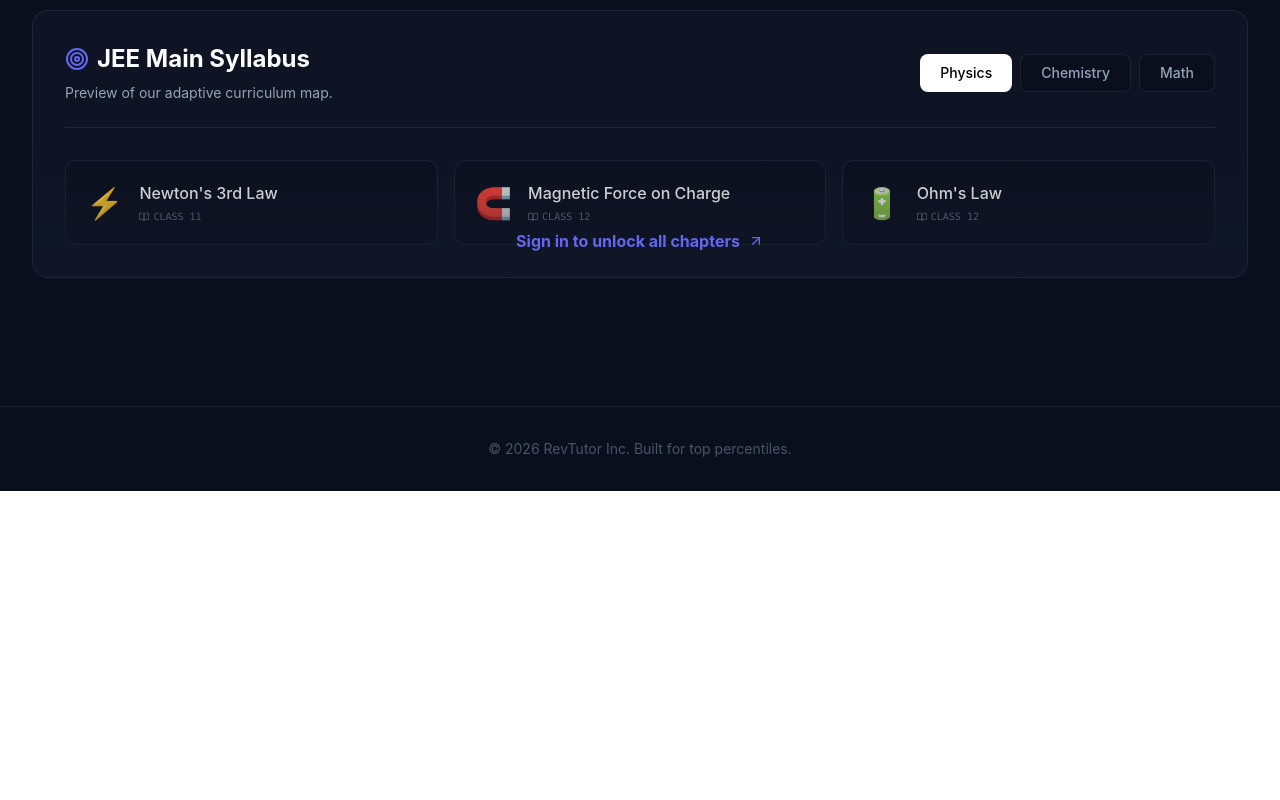
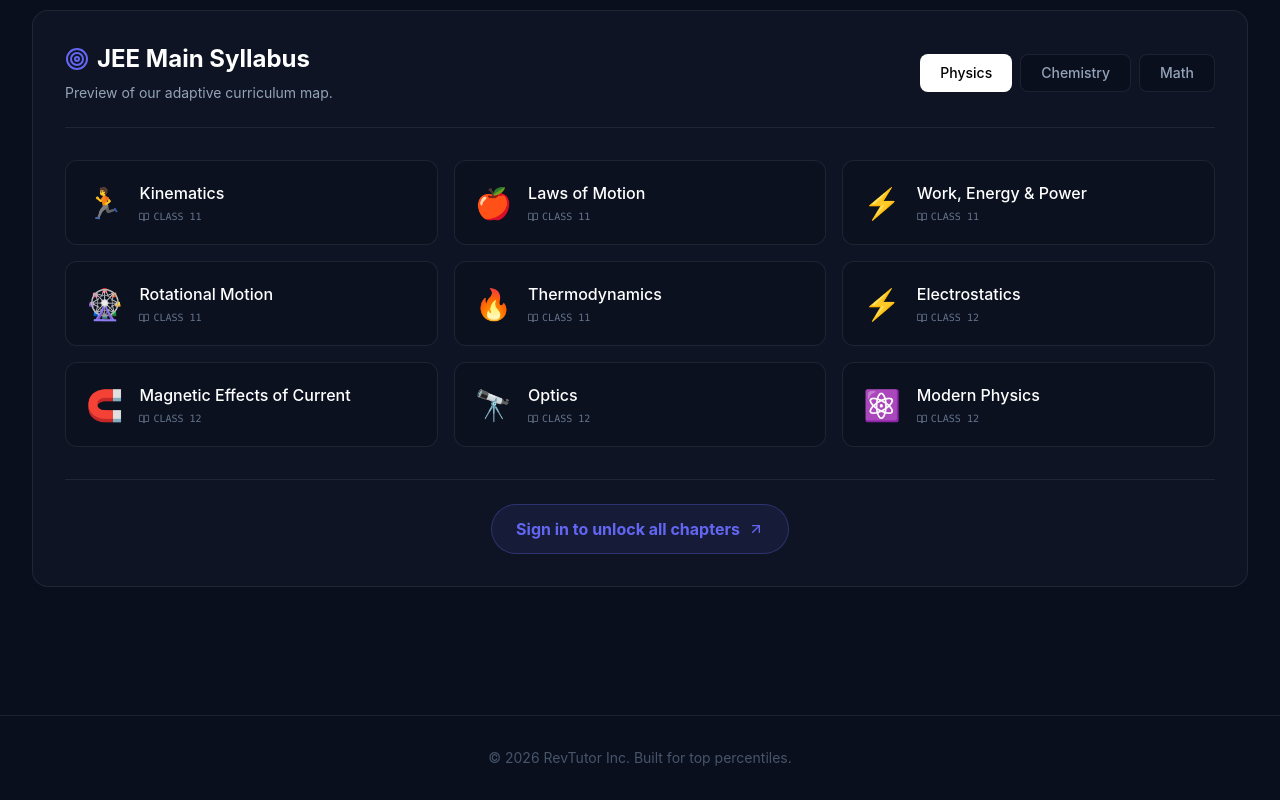
Before and after one commit to amuisaddiction/reverse-tutor, a React (Vite) app in the folder client/: page / in a window 1280 px wide. Shown: the part 1663-2463 px from the top of the page. Before the commit the page ends 2154 px from the top, so only its background shows below. Built offline with nearby package versions, Linux system fonts and the light colour scheme.

Commit message:
UI: Fixed Syllabus CTA button layout & Updated topics to real JEE/NEET chapters

```diff
--- a/client/src/data/topics.js
+++ b/client/src/data/topics.js
@@ -1,92 +1,41 @@
 export const TOPICS = [
-  {
-    id: "newton3",
-    label: "Newton's 3rd Law",
-    emoji: "⚡",
-    subject: "Physics",
-    classLevel: 11,
-    easy: {
-      misconception: "If a truck and a bicycle collide, the truck exerts more force on the bicycle than the bicycle exerts on the truck.",
-      hint: "Think about what Newton's 3rd Law actually says about the magnitudes."
-    },
-    hard: {
-      misconception: "The forces are equal but the truck still 'wins' because it has more mass, so the net force must favor the truck.",
-      hint: "Equal forces, different accelerations — why?"
-    }
-  },
-  {
-    id: "mag-force",
-    label: "Magnetic Force on Charge",
-    emoji: "🧲",
-    subject: "Physics",
-    classLevel: 12,
-    easy: {
-      misconception: "A stationary charge placed in a strong magnetic field will start moving along the magnetic field lines.",
-      hint: "Look at the formula for magnetic force: F = qv × B. What happens if v = 0?"
-    },
-    hard: {
-      misconception: "Magnetic fields do work on charged particles to speed them up.",
-      hint: "What is the angle between the magnetic force and the velocity vector?"
-    }
-  },
-  {
-    id: "le-chatelier",
-    label: "Le Chatelier's Principle",
-    emoji: "⚗️",
-    subject: "Chemistry",
-    classLevel: 11,
-    easy: {
-      misconception: "Adding a catalyst to a reaction at equilibrium will shift it to the right to make more products.",
-      hint: "Does a catalyst affect the equilibrium position, or just the speed?"
-    },
-    hard: {
-      misconception: "If you add an inert gas at constant volume, the pressure increases so the reaction shifts to the side with fewer moles.",
-      hint: "Does the partial pressure of the reacting gases change?"
-    }
-  },
-  {
-    id: "ohms-law",
-    label: "Ohm's Law",
-    emoji: "🔋",
-    subject: "Physics",
-    classLevel: 12,
-    easy: {
-      misconception: "If you increase the voltage across a fixed resistor, the resistance goes down because more current flows.",
-      hint: "Is the resistor itself changing, or just the current?"
-    },
-    hard: {
-      misconception: "Ohm's Law is a fundamental law of physics that applies to every electrical component universally.",
-      hint: "Are there non-ohmic devices like diodes?"
-    }
-  },
-  {
-    id: "chain-rule",
-    label: "Chain Rule",
-    emoji: "📐",
-    subject: "Math",
-    classLevel: 12,
-    easy: {
-      misconception: "To differentiate f(g(x)), you just do f'(x) * g'(x).",
-      hint: "What happens to the inside function when you take the derivative of the outside function?"
-    },
-    hard: {
-      misconception: "I know it's f'(g(x)) * g'(x), but I think g'(x) is just a constant multiplier that we can pull out at the end.",
-      hint: "Is g'(x) evaluated at x or g(x)?"
-    }
-  },
-  {
-    id: "cond-prob",
-    label: "Conditional Probability",
-    emoji: "📊",
-    subject: "Math",
-    classLevel: 12,
-    easy: {
-      misconception: "P(A|B) is exactly the same as P(B|A).",
-      hint: "Think about the probability of having a fever given you have the flu vs having the flu given you have a fever."
-    },
-    hard: {
-      misconception: "If two events are mutually exclusive, they must be independent.",
-      hint: "If event A happens, can event B happen if they are mutually exclusive?"
-    }
-  }
+  // Physics (Class 11 & 12)
+  { id: 'p1', subject: 'Physics', classLevel: '11', label: 'Kinematics', emoji: '🏃' },
+  { id: 'p2', subject: 'Physics', classLevel: '11', label: 'Laws of Motion', emoji: '🍎' },
+  { id: 'p3', subject: 'Physics', classLevel: '11', label: 'Work, Energy & Power', emoji: '⚡' },
+  { id: 'p4', subject: 'Physics', classLevel: '11', label: 'Rotational Motion', emoji: '🎡' },
+  { id: 'p5', subject: 'Physics', classLevel: '11', label: 'Thermodynamics', emoji: '🔥' },
+  { id: 'p6', subject: 'Physics', classLevel: '12', label: 'Electrostatics', emoji: '⚡' },
+  { id: 'p7', subject: 'Physics', classLevel: '12', label: 'Magnetic Effects of Current', emoji: '🧲' },
+  { id: 'p8', subject: 'Physics', classLevel: '12', label: 'Optics', emoji: '🔭' },
+  { id: 'p9', subject: 'Physics', classLevel: '12', label: 'Modern Physics', emoji: '⚛️' },
+
+  // Chemistry (Class 11 & 12)
+  { id: 'c1', subject: 'Chemistry', classLevel: '11', label: 'Atomic Structure', emoji: '⚛️' },
+  { id: 'c2', subject: 'Chemistry', classLevel: '11', label: 'Chemical Bonding', emoji: '🔗' },
+  { id: 'c3', subject: 'Chemistry', classLevel: '11', label: 'Thermodynamics', emoji: '🌡️' },
+  { id: 'c4', subject: 'Chemistry', classLevel: '12', label: 'Solutions', emoji: '🧪' },
+  { id: 'c5', subject: 'Chemistry', classLevel: '12', label: 'Electrochemistry', emoji: '🔋' },
+  { id: 'c6', subject: 'Chemistry', classLevel: '12', label: 'Chemical Kinetics', emoji: '⏱️' },
+  { id: 'c7', subject: 'Chemistry', classLevel: '11', label: 'General Organic Chemistry', emoji: '⬡' },
+  { id: 'c8', subject: 'Chemistry', classLevel: '12', label: 'Aldehydes & Ketones', emoji: '🧬' },
+
+  // Mathematics (Class 11 & 12)
+  { id: 'm1', subject: 'Math', classLevel: '11', label: 'Sets, Relations & Functions', emoji: '⋂' },
+  { id: 'm2', subject: 'Math', classLevel: '11', label: 'Complex Numbers', emoji: '𝑖' },
+  { id: 'm3', subject: 'Math', classLevel: '11', label: 'Permutations & Combinations', emoji: '🎲' },
+  { id: 'm4', subject: 'Math', classLevel: '11', label: 'Coordinate Geometry', emoji: '📐' },
+  { id: 'm5', subject: 'Math', classLevel: '12', label: 'Calculus (Limits & Derivatives)', emoji: '∫' },
+  { id: 'm6', subject: 'Math', classLevel: '12', label: 'Integral Calculus', emoji: '∯' },
+  { id: 'm7', subject: 'Math', classLevel: '12', label: 'Vectors & 3D Geometry', emoji: '🧊' },
+  { id: 'm8', subject: 'Math', classLevel: '12', label: 'Probability', emoji: '📈' },
+
+  // Biology (Class 11 & 12 for NEET)
+  { id: 'b1', subject: 'Biology', classLevel: '11', label: 'Diversity in Living World', emoji: '🌍' },
+  { id: 'b2', subject: 'Biology', classLevel: '11', label: 'Cell Structure & Function', emoji: '🔬' },
+  { id: 'b3', subject: 'Biology', classLevel: '11', label: 'Plant Physiology', emoji: '🌿' },
+  { id: 'b4', subject: 'Biology', classLevel: '11', label: 'Human Physiology', emoji: '🫀' },
+  { id: 'b5', subject: 'Biology', classLevel: '12', label: 'Reproduction', emoji: '🧬' },
+  { id: 'b6', subject: 'Biology', classLevel: '12', label: 'Genetics & Evolution', emoji: '🐒' },
+  { id: 'b7', subject: 'Biology', classLevel: '12', label: 'Ecology & Environment', emoji: '🌱' },
 ];
--- a/client/src/pages/LandingPage.jsx
+++ b/client/src/pages/LandingPage.jsx
@@ -97,7 +97,7 @@
             </div>
           </div>
 
-          <div className="grid grid-cols-1 md:grid-cols-2 lg:grid-cols-3 gap-4">
+          <div className="grid grid-cols-1 md:grid-cols-2 lg:grid-cols-3 gap-4 mb-8">
             {filteredTopics.map((topic, i) => (
               <motion.div
                 key={topic.id}
@@ -121,9 +121,9 @@
             ))}
           </div>
 
-          {/* Fade out bottom overlay to tease user to login */}
-          <div className="absolute bottom-0 left-0 w-full h-32 bg-gradient-to-t from-vercel-card to-transparent flex items-end justify-center pb-6">
-            <button onClick={scrollToLogin} className="text-electric-indigo font-bold hover:text-white transition-colors flex items-center gap-2">
+          {/* Static call to action button */}
+          <div className="flex justify-center border-t border-vercel-border pt-6">
+            <button onClick={scrollToLogin} className="bg-electric-indigo/10 border border-electric-indigo/30 px-6 py-3 rounded-full text-electric-indigo font-bold hover:bg-electric-indigo hover:text-white transition-all flex items-center gap-2">
               Sign in to unlock all chapters <ArrowUpRight size={16} />
             </button>
           </div>
```
Also changed, not shown: client/src/pages/ScanQuestion.jsx (line endings or trailing spaces).
